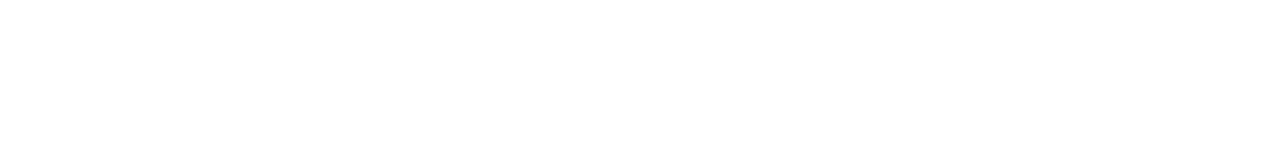
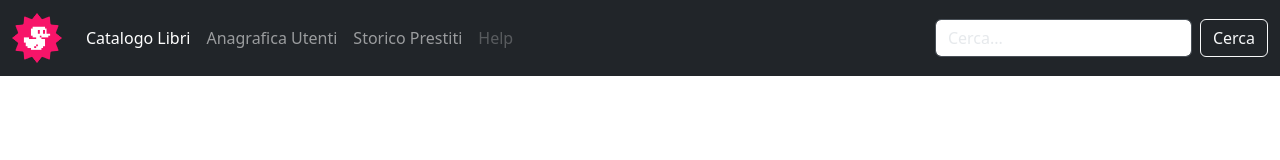
Before and after one commit to jacopolegovini/html-css-bootstrap-dashboard, a plain HTML site: page index.html in a window 1280 px wide. Drawn offline with nearby package versions, Linux system fonts and the light colour scheme.

Commit message:
navbar completed

```diff
--- a/index.html
+++ b/index.html
@@ -7,10 +7,42 @@
 
     <!-- Bootstrap -->
     <link rel="stylesheet" href="https://cdn.jsdelivr.net/npm/bootstrap@5.3.3/dist/css/bootstrap.min.css">
+
+    <!-- Style -->
+     <link rel="stylesheet" href="style.css">
 </head>
 <body>
     <header>
-        <nav></nav>
+        <nav class="navbar navbar-expand-lg bg-dark" data-bs-theme="dark">
+            <div class="container-fluid">
+              <a class="navbar-brand" href="#">
+                <img src="duck.png" alt="duck">
+              </a>
+              <button class="navbar-toggler" type="button" data-bs-toggle="collapse" data-bs-target="#navbarNav" aria-controls="navbarNav" aria-expanded="false" aria-label="Toggle navigation">
+                <span class="navbar-toggler-icon"></span>
+              </button>
+              <div class="collapse navbar-collapse justify-content-md-between" id="navbarNav">
+                <ul class="navbar-nav">
+                  <li class="nav-item">
+                    <a class="nav-link active" aria-current="page" href="#">Catalogo Libri</a>
+                  </li>
+                  <li class="nav-item">
+                    <a class="nav-link" href="#">Anagrafica Utenti</a>
+                  </li>
+                  <li class="nav-item">
+                    <a class="nav-link" href="#">Storico Prestiti</a>
+                  </li>
+                  <li class="nav-item">
+                    <a class="nav-link disabled" aria-disabled="true">Help</a>
+                  </li>
+                </ul>
+                <form class="d-flex" role="search">
+                    <input class="form-control me-2 input-bg-color" type="search" placeholder="Cerca..." aria-label="Search">
+                    <button class="btn btn-outline-light" type="submit">Cerca</button>
+                  </form>
+              </div>
+            </div>
+          </nav>
     </header>
     <main>
         <div class="container">
--- a/style.css
+++ b/style.css
@@ -0,0 +1,22 @@
+/* General */
+
+
+/* Utilitiew */
+
+.color-text-white * {
+    color: white;
+}
+
+/* Navbar */
+
+nav img {
+    max-width: 50px;
+}
+
+nav .input-bg-color {
+    background-color: white;
+}
+
+::placeholder {
+    color: black;
+}
```
